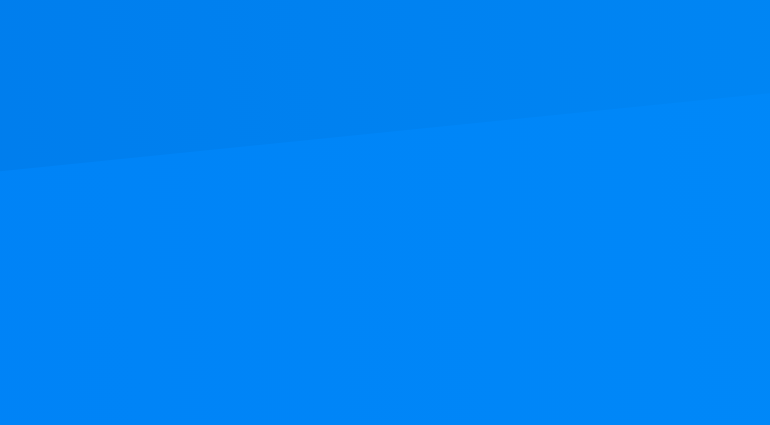
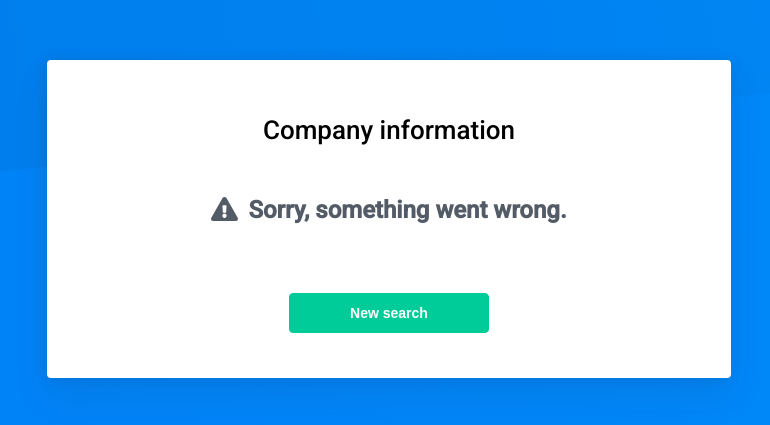
Before and after one commit to nicolaspayot/company-scraper-client, a Vue app: page /error in a window 1280 px wide. Shown: the part 181-606 px from the top of the page, without its empty margins (251-1021 px from the left). Built offline with nearby package versions, Linux system fonts and the light colour scheme.

Commit message:
feat(*): add route to handle error

```diff
--- a/src/router.js
+++ b/src/router.js
@@ -23,5 +23,10 @@ export default new Router({
       name: 'CompanyResult',
       component: () => import('./views/CompanyResult.vue'),
     },
+    {
+      path: '/error',
+      name: 'CompanyError',
+      component: () => import('./views/CompanyError.vue'),
+    },
   ],
 });
--- /dev/null
+++ b/src/views/CompanyError.vue
@@ -0,0 +1,41 @@
+<template>
+  <Card :title="'Company information'" :button-label="'New search'" @submit="next()">
+    <div class="error">
+      <h2 v-if="true">
+        <i class="fas fa-exclamation-triangle"></i>
+        <span class="error__txt">Sorry, something went wrong.</span>
+      </h2>
+      <h2 v-else>
+        <i class="fas fa-search"></i>
+        <span class="error__txt">Sorry, we couldn't find anything.</span>
+      </h2>
+    </div>
+  </Card>
+</template>
+
+<script>
+import Card from '../components/Card.vue';
+
+export default {
+  name: 'Error',
+  components: {
+    Card,
+  },
+  methods: {
+    next() {
+      this.$router.push({ name: 'CompanySearch' });
+    },
+  },
+};
+</script>
+
+<style lang="scss" scoped>
+.error {
+  display: flex;
+  justify-content: center;
+}
+
+.error__txt {
+  margin-left: 10px;
+}
+</style>
```
